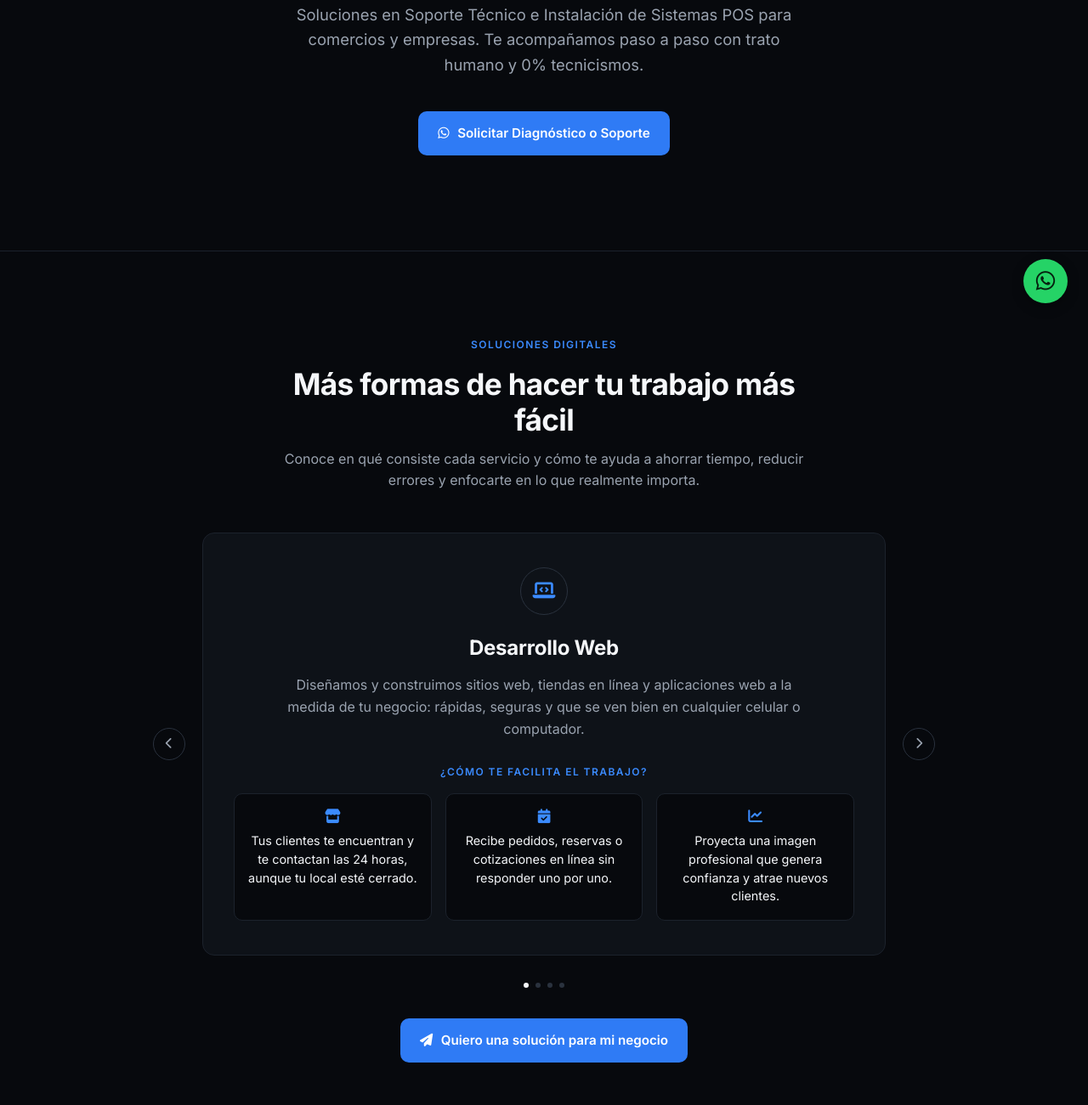
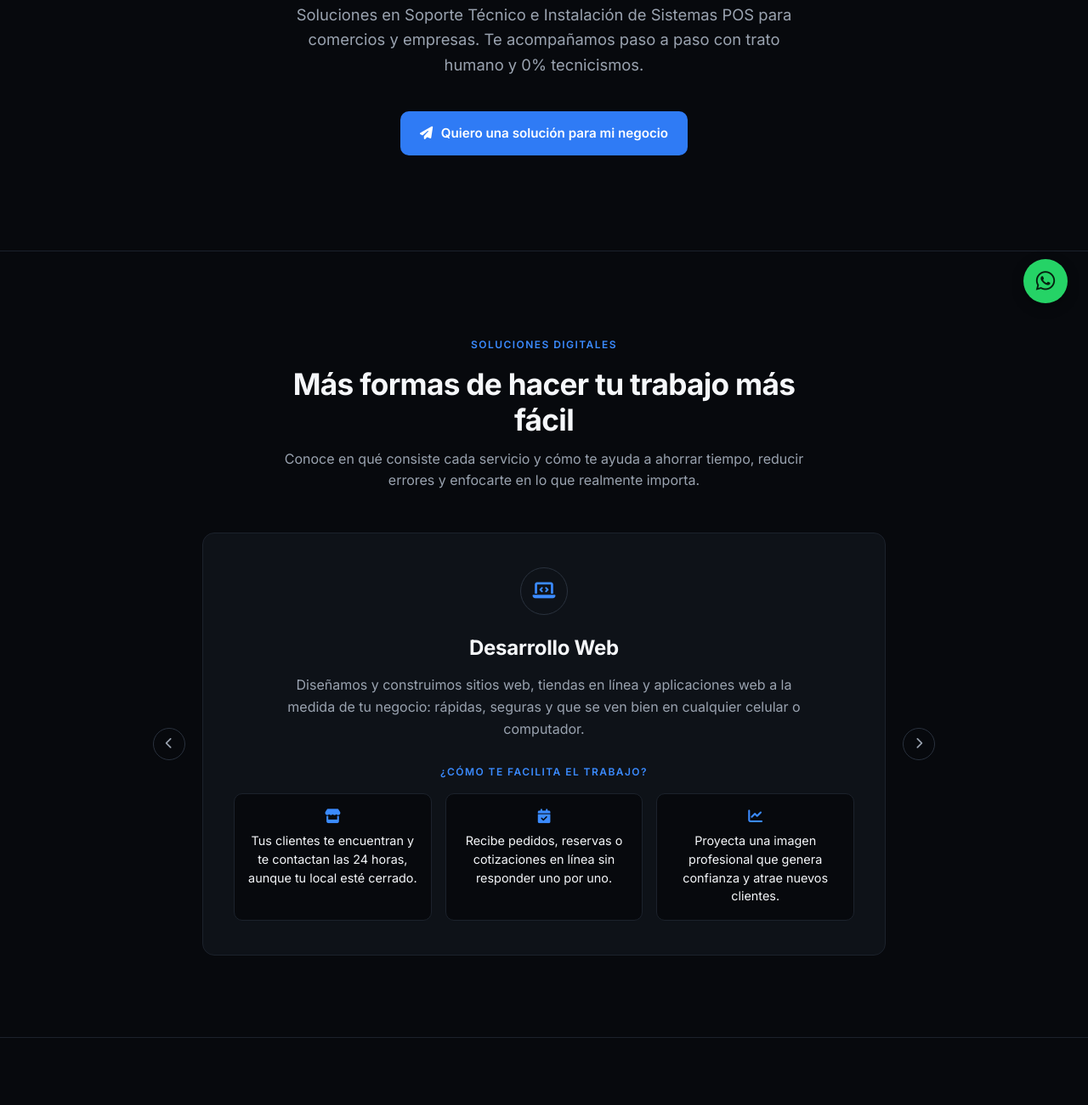
Before and after one commit to PradusDev/Pradux-Web, a website: page index.html in a window 1280 px wide. Shown: the part 419-1720 px from the top of the page at 85% size. Drawn offline with Linux system fonts and the light colour scheme; no server answers.

Commit message:
Botón principal de la portada apunta al formulario de contacto
Co-Authored-By: Claude Sonnet 5.5 <noreply@anthropic.com>

```diff
--- a/index.html
+++ b/index.html
@@ -94,9 +94,9 @@
           paso con trato humano y 0% tecnicismos.
         </p>
 
-        <div class="hero-ctas reveal reveal-up">
-          <a href="https://wa.me/573164882666" class="btn btn-primary btn-whatsapp-action">
-            <i class="fa-brands fa-whatsapp"></i> Solicitar Diagnóstico o Soporte
+        <div class="solutions-cta reveal reveal-up">
+          <a href="#contacto" class="btn btn-primary">
+            <i class="fa-solid fa-paper-plane"></i> Quiero una solución para mi negocio
           </a>
         </div>
       </div>
@@ -206,14 +206,7 @@
           </button>
         </div>
 
-        <div class="carousel-dots" id="carousel-dots"></div>
 
-        <div class="solutions-cta reveal reveal-up">
-          <a href="#contacto" class="btn btn-primary">
-            <i class="fa-solid fa-paper-plane"></i> Quiero una solución para mi negocio
-          </a>
-        </div>
-      </div>
     </section>
 
     <!-- SECCIÓN 4: POR QUÉ PRADUX (PROPUESTA DE VALOR) -->
```
